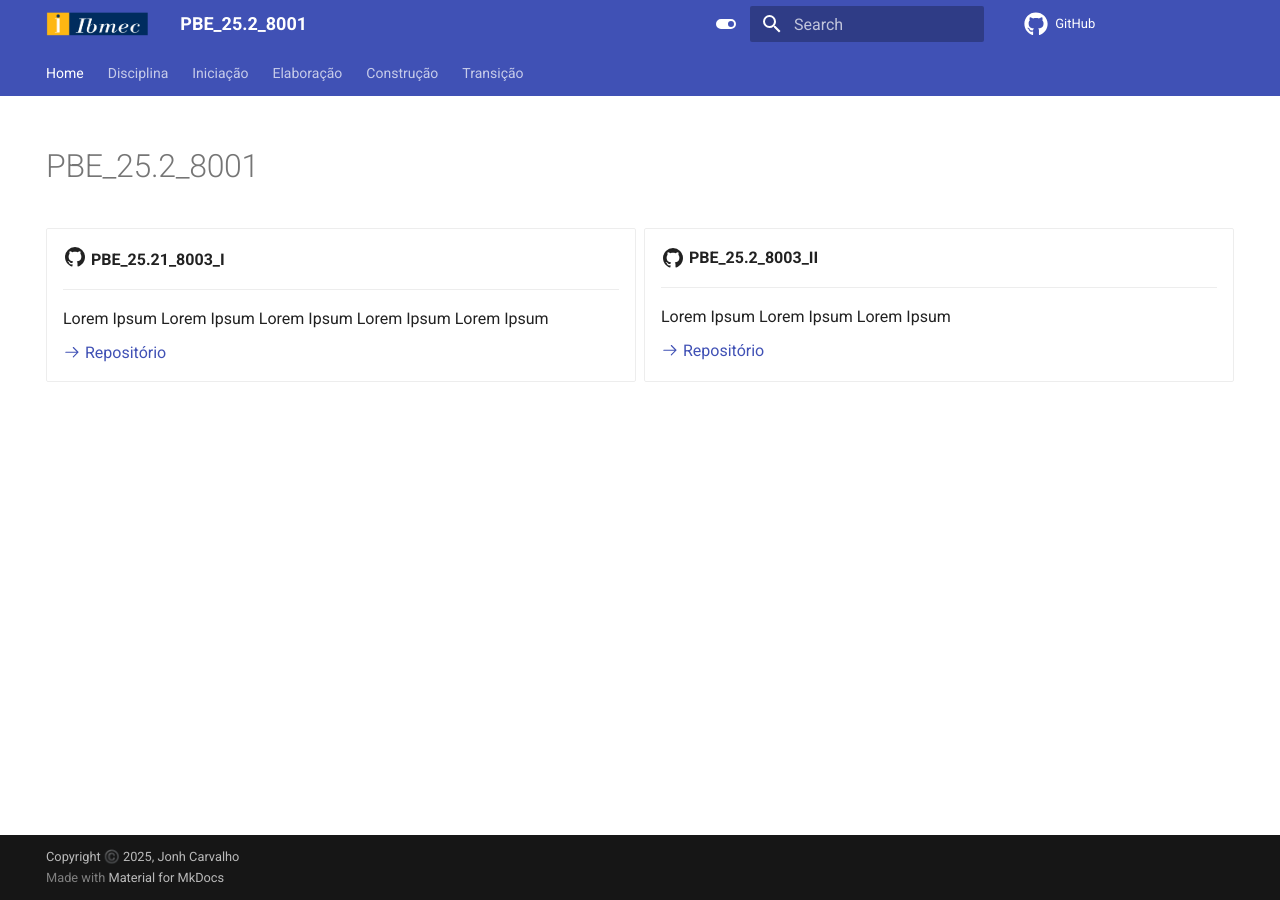
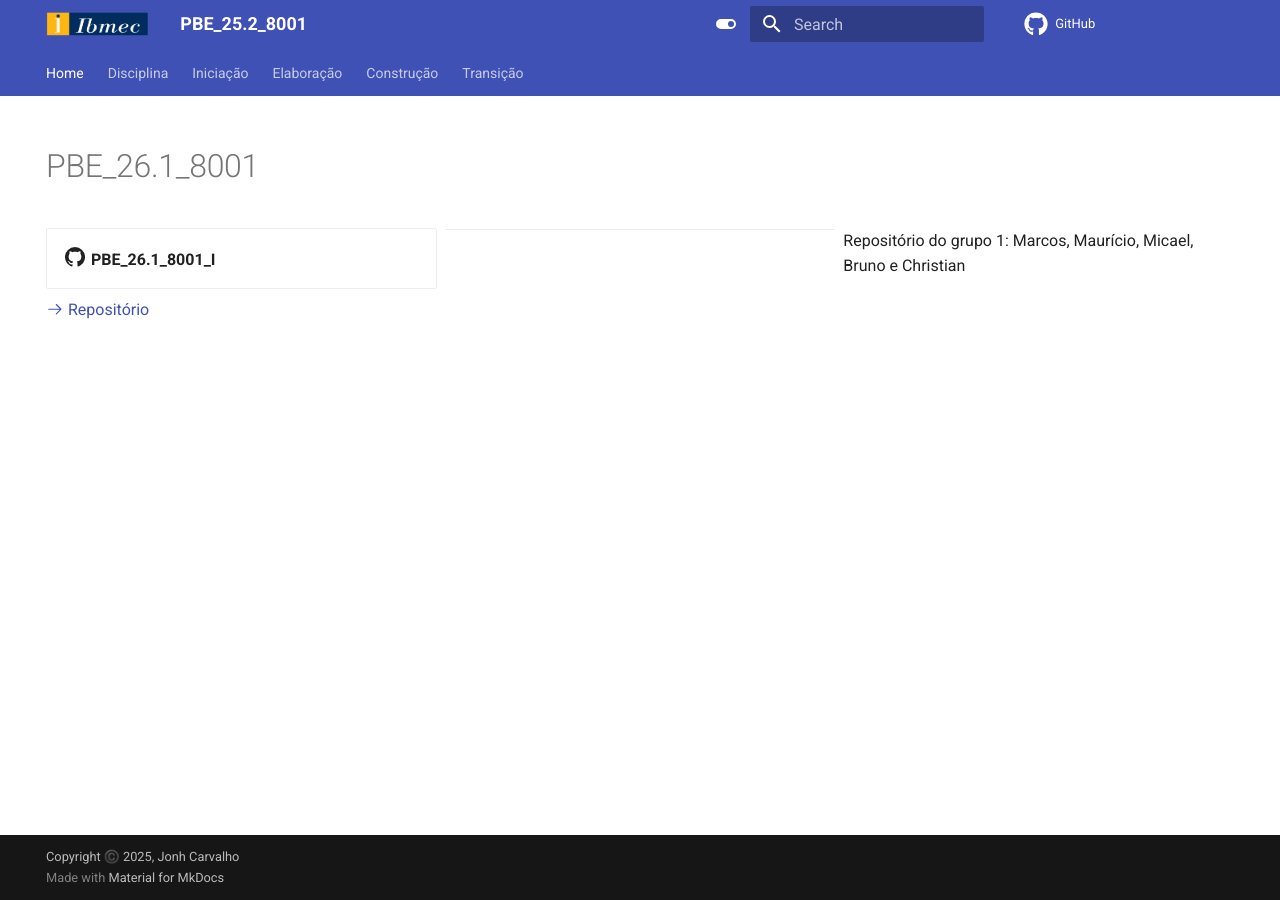
Before and after one commit to Projetos-de-Extensao/PBE_26.1_8001_I, an MkDocs documentation site: the page built from mkdocs/index.md, in a window 1280 px wide. Built offline with MkDocs 1.6.1 and Material for MkDocs 9.7.7, drawn with Linux system fonts in a browser that asks for light colours; comment, search, counter and statistics services are not loaded.

Commit message:
Atualizei o index.md com as informações corretas do nosso projeto

```diff
--- a/mkdocs/index.md
+++ b/mkdocs/index.md
@@ -4,25 +4,16 @@
   - toc
 ---
 
-# PBE_25.2_8001
+# PBE_26.1_8001
 
 <div class="grid cards" markdown>
 
--   :material-github:{ .lg .right } __PBE_25.21_8003_I__
+- :material-github:{ .lg .right } **PBE_26.1_8001_I**
 
-    ---
+  ***
 
-    Lorem Ipsum     Lorem Ipsum Lorem Ipsum Lorem Ipsum Lorem Ipsum
+  Repositório do grupo 1: Marcos, Maurício, Micael, Bruno e Christian
 
-    [:octicons-arrow-right-24: Repositório](https://github.com/Projetos-de-Extensao/PBE_25.2_8003_I)
-
--   :material-github:{ .lg .middle } __PBE_25.2_8003_II__
-
-    ---
-
-    Lorem Ipsum Lorem Ipsum Lorem Ipsum
-
-    [:octicons-arrow-right-24: Repositório](https://github.com/Projetos-de-Extensao/PBE_25.2_8003_II)
-
+  [:octicons-arrow-right-24: Repositório](https://github.com/Projetos-de-Extensao/PBE_26.1_8001_I)
 
 </div>
```
